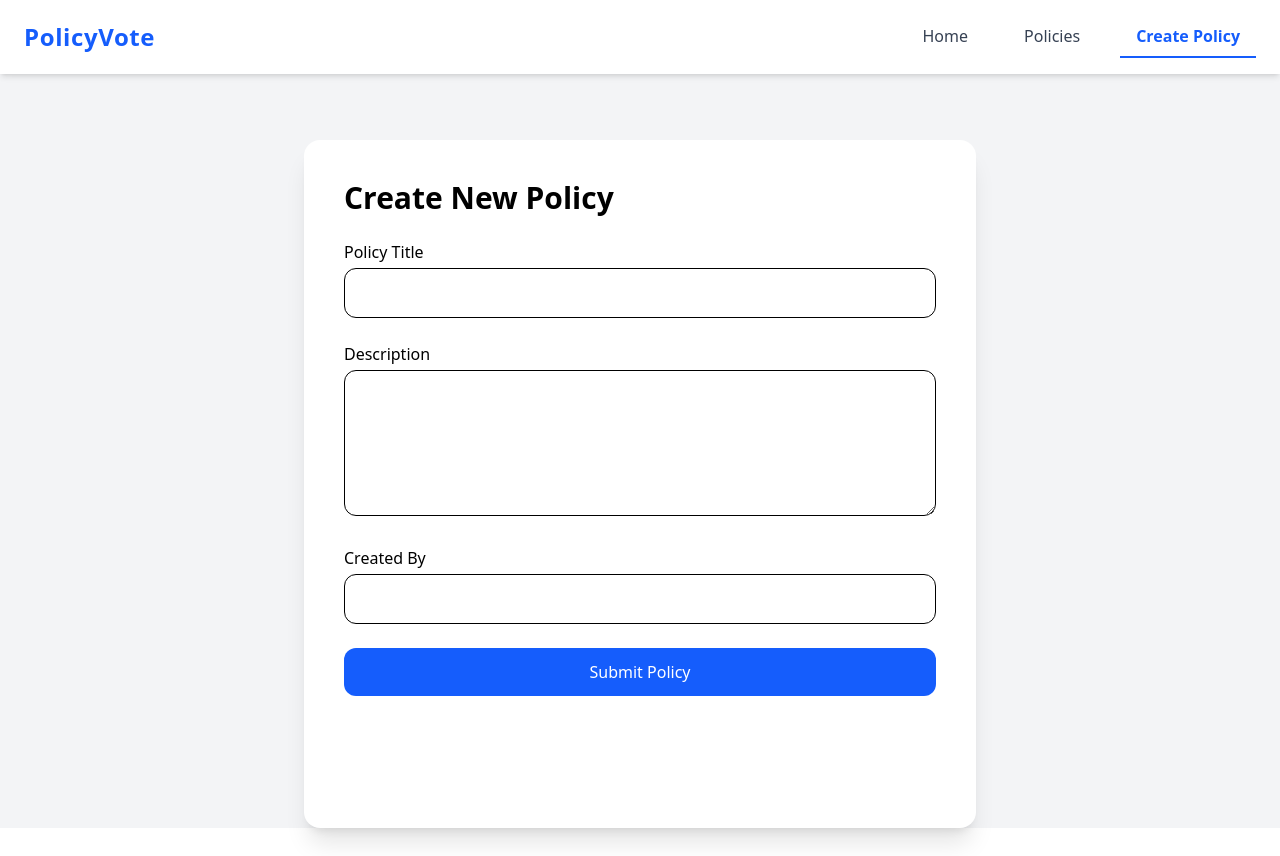
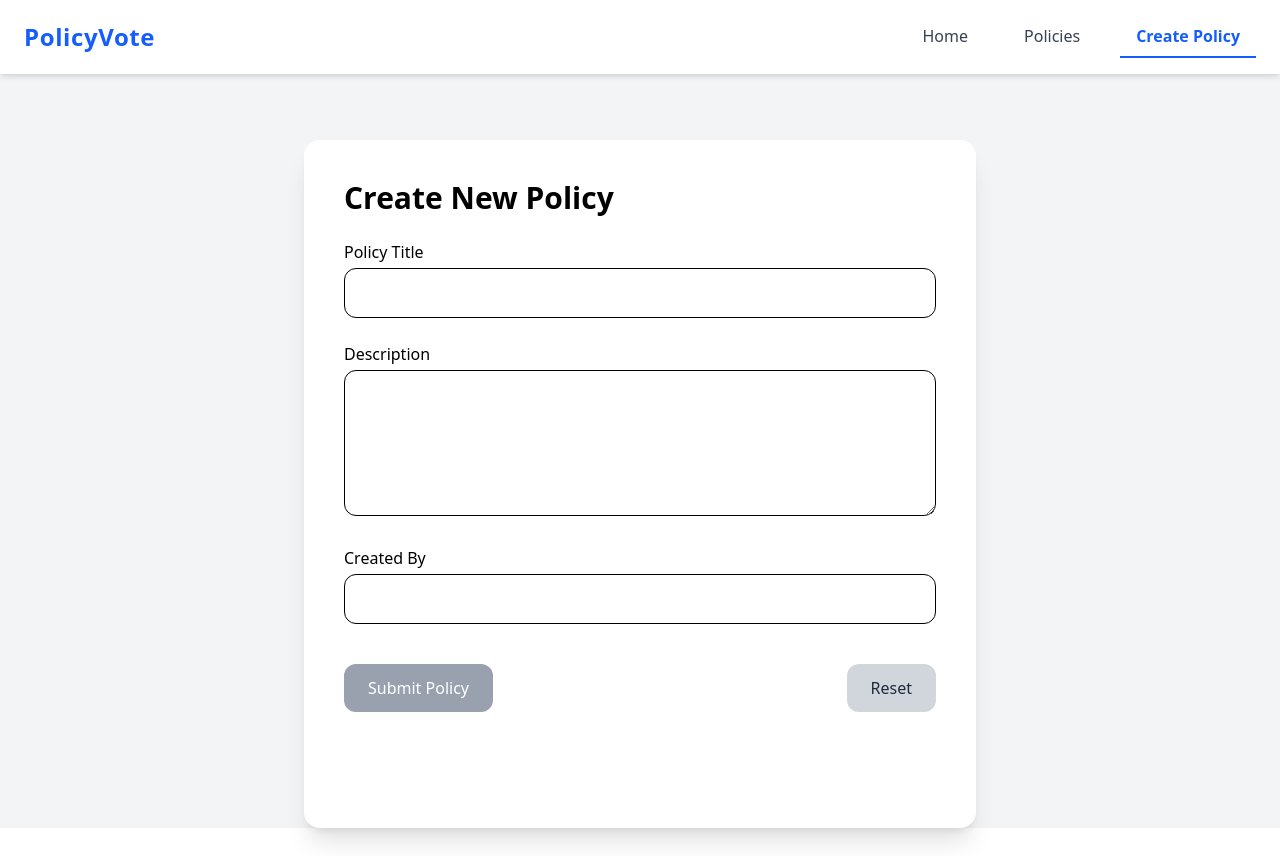
Before and after one commit to Snyder-F8/sayso-voting, a React (Vite) app: page /create in a window 1280 px wide. Built offline with nearby package versions, Linux system fonts and the light colour scheme.

Commit message:
Added a reset button in Create Policy

```diff
--- a/src/pages/CreatePolicy.jsx
+++ b/src/pages/CreatePolicy.jsx
@@ -11,8 +11,18 @@ export default function CreatePolicy() {
     createdBy: "",
   });
 
+  const [showToast, setShowToast] = useState(false);
+
   const handleChange = (e) => {
     setForm({ ...form, [e.target.name]: e.target.value });
+  };
+
+  const handleReset = () => {
+    setForm({
+      title: "",
+      description: "",
+      createdBy: "",
+    });
   };
 
   const handleSubmit = async (e) => {
@@ -23,11 +33,30 @@ export default function CreatePolicy() {
       createdAt: new Date().toISOString(),
     });
 
+    // Show toast
+    setShowToast(true);
+
+    // Hide toast after 2 seconds and then redirect
+    setTimeout(() => {
+      setShowToast(false);
       navigate("/policies");
+    }, 1500);
   };
 
+  const isFormValid =
+    form.title.trim() !== "" &&
+    form.description.trim() !== "" &&
+    form.createdBy.trim() !== "";
+
   return (
-    <div className="min-h-screen bg-gray-100 flex justify-center pt-28 px-6">
+    <div className="min-h-screen bg-gray-100 flex justify-center pt-28 px-6 relative">
+      {/* Toast Notification */}
+      {showToast && (
+        <div className="fixed top-6 right-6 bg-green-600 text-white px-5 py-3 rounded-xl shadow-lg animate-pulse">
+          Policy created successfully!
+        </div>
+      )}
+
       <div className="bg-white p-10 rounded-2xl shadow-xl w-full max-w-2xl">
         <h1 className="text-3xl font-bold mb-6">Create New Policy</h1>
 
@@ -71,13 +100,31 @@ export default function CreatePolicy() {
             />
           </div>
 
+          {/* Buttons */}
+          <div className="flex justify-between mt-4">
             {/* Submit */}
             <button
               type="submit"
-            className="bg-blue-600 text-white py-3 rounded-xl hover:bg-blue-700 transition"
+              disabled={!isFormValid}
+              className={`py-3 px-6 rounded-xl text-white transition
+                ${
+                  isFormValid
+                    ? "bg-blue-600 hover:bg-blue-700"
+                    : "bg-gray-400 cursor-not-allowed"
+                }`}
             >
               Submit Policy
             </button>
+
+            {/* Reset */}
+            <button
+              type="button"
+              onClick={handleReset}
+              className="bg-gray-300 text-gray-800 py-3 px-6 rounded-xl hover:bg-gray-400 transition"
+            >
+              Reset
+            </button>
+          </div>
         </form>
       </div>
     </div>
```
Lines whose indentation alone changed are shown as unchanged.
